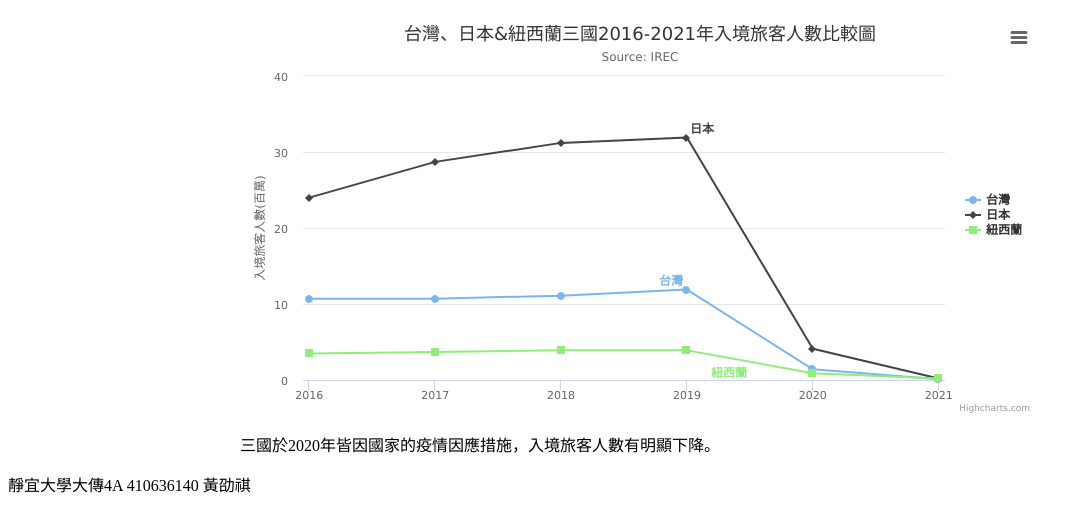
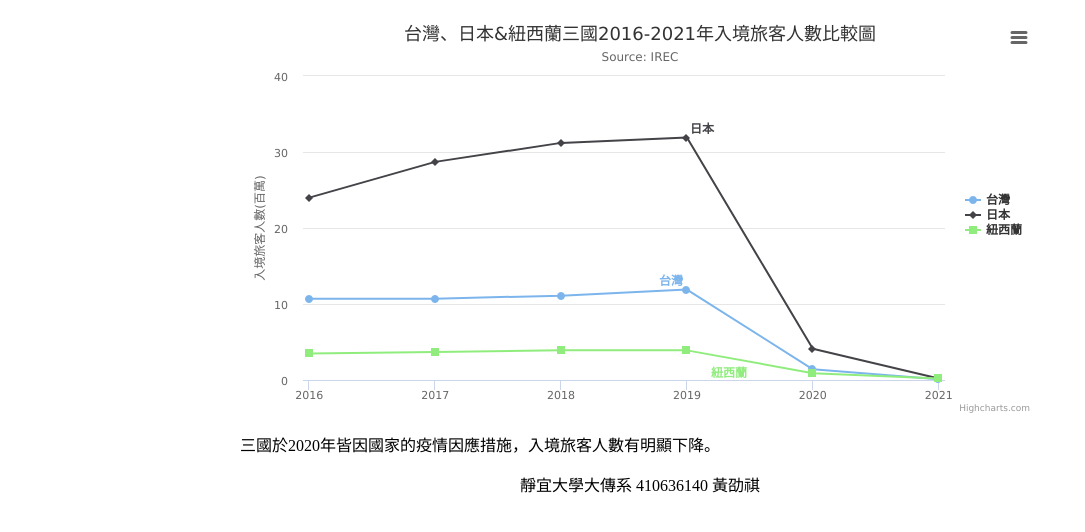
Before and after one commit to s1063614/Charts-Design, a plain HTML site: page index.html in a window 1280 px wide. Shown: the whole page, without its empty margins (0-1085 px from the left). Drawn offline with nearby package versions, Linux system fonts and the light colour scheme.

Commit message:
Add files via upload

```diff
--- a/index.html
+++ b/index.html
@@ -136,10 +136,12 @@ Highcharts.chart('container', {
 });
 
 </script>
+<center>
 <td style="backgoround: black;color: black;">
 
-        靜宜大學大傳4A 410636140 黃劭祺
+        靜宜大學大傳系 410636140 黃劭祺
 
   </td>
+</center>
 </body>
 </html>
```
